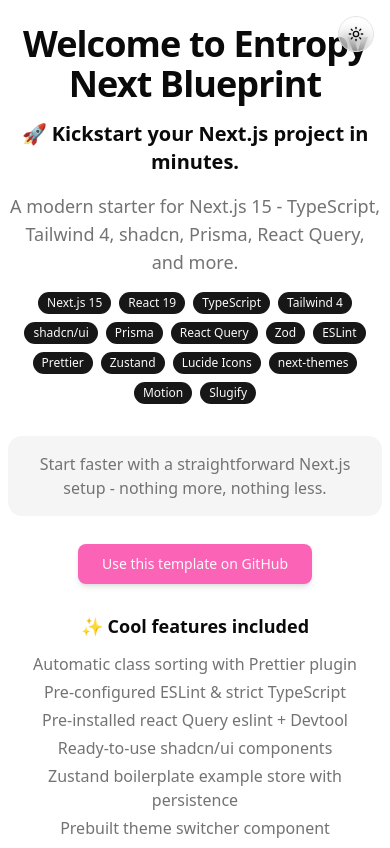
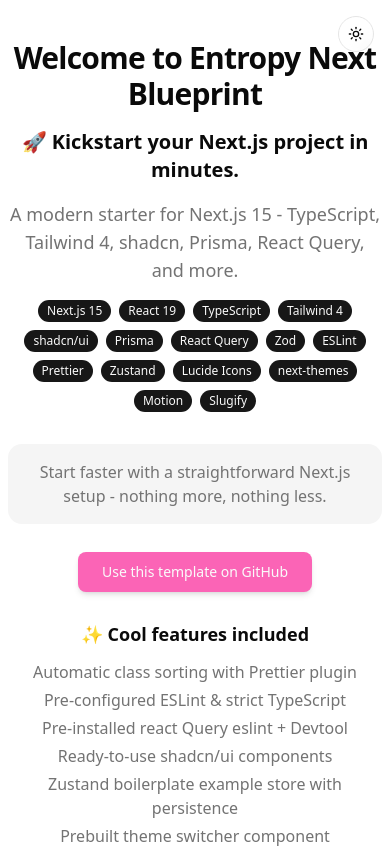
Before and after one commit to generalentropy/entropy-next-blueprint, a Next.js app: page / in a window 390 px wide. Shown: the top 848 px of the page. Built offline with nearby package versions, Linux system fonts and the light colour scheme.

Commit message:
fix(mobile): update padding on mobile

```diff
--- a/app/page.tsx
+++ b/app/page.tsx
@@ -1,9 +1,8 @@
 import Hero from "@/components/Hero";
-import { sleep } from "@/utils";
 
 export default function Home() {
   return (
-    <div className="my-6 flex items-center justify-center px-2 sm:my-20">
+    <div className="my-10 flex items-center justify-center px-2 sm:my-20">
       <Hero />
     </div>
   );
--- a/components/Hero.tsx
+++ b/components/Hero.tsx
@@ -29,7 +29,7 @@
   return (
     <section className="flex flex-col items-center justify-center gap-4 text-center md:gap-8">
       <ThemeToggle />
-      <h1 className="flex flex-col gap-3 text-4xl font-black tracking-tight">
+      <h1 className="flex flex-col gap-3 text-3xl font-black tracking-tight sm:text-4xl">
         <span>Welcome to Entropy Next Blueprint</span>
       </h1>
 
```
